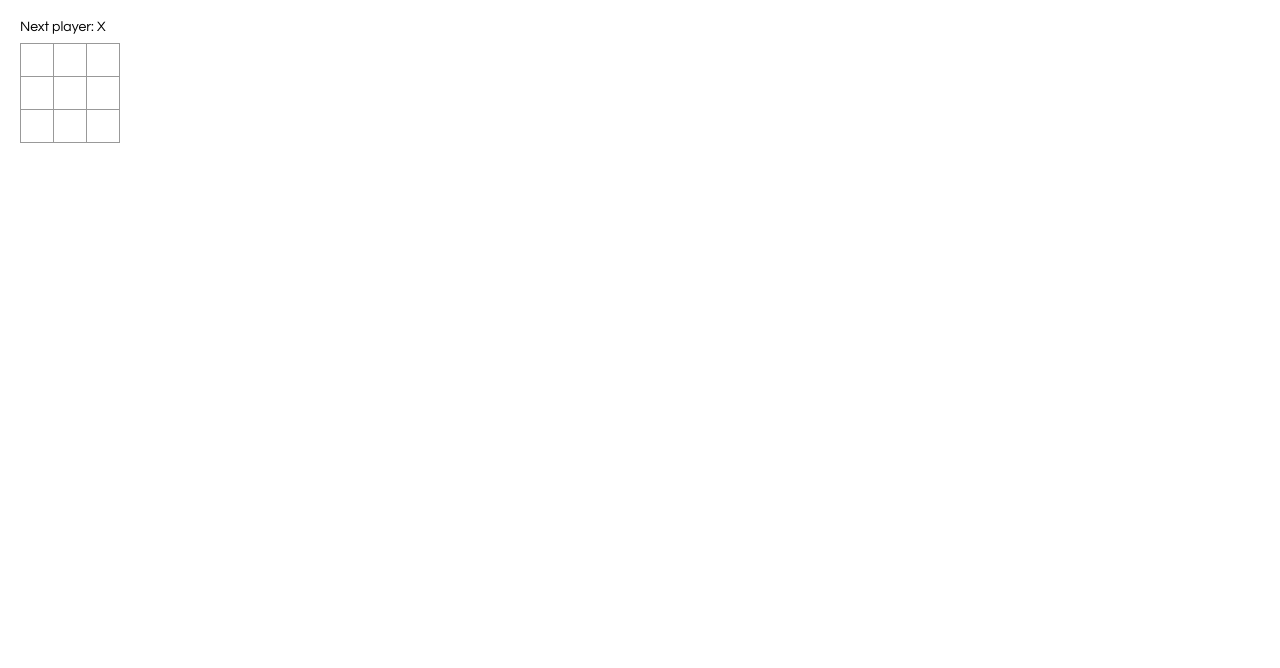
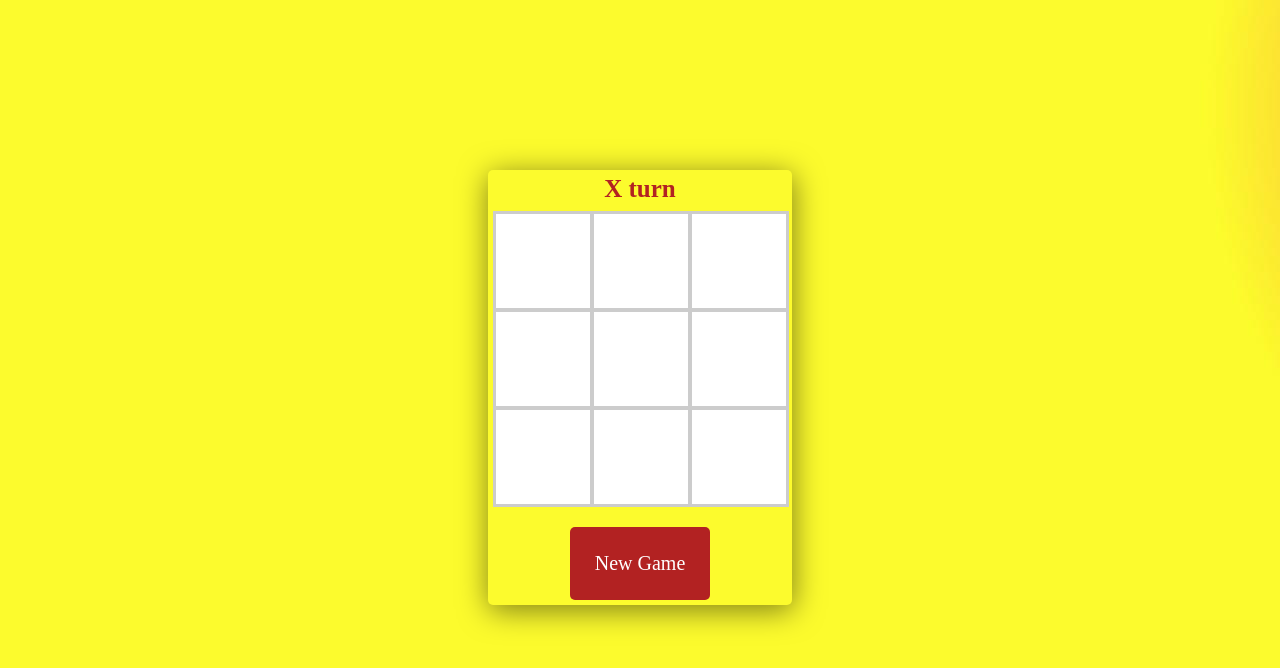
Before and after one commit to hulchenko/react-tic-tac-toe, a React app in the folder my-app/: page / in a window 1280 px wide. Built offline with nearby package versions, Linux system fonts and the light colour scheme; a web font is replaced by a local one.

Commit message:
finalize code, add css

```diff
--- a/my-app/src/index.css
+++ b/my-app/src/index.css
@@ -1,5 +1,17 @@
+@import url('https://fonts.googleapis.com/css2?family=Londrina+Solid&display=swap');
+@import url('https://fonts.googleapis.com/css2?family=Londrina+Solid&family=Varela+Round&display=swap');
+
+html {
+  display: flex;
+  align-items: center;
+  justify-content: center;
+  padding-top: 150px;
+}
+
 body {
-  font: 14px 'Century Gothic', Futura, sans-serif;
+  background-image: url('22555.png');
+  font-family: 'Londrina Solid', cursive;
+  font: 14px;
   margin: 20px;
 }
 
@@ -15,22 +27,31 @@ ul {
 }
 
 .status {
+  color: firebrick;
   margin-bottom: 10px;
+  font-weight: bold;
+  font-size: 25px;
 }
 
 .square {
+  font-family: 'Londrina Solid', cursive;
+  font-family: 'Varela Round', sans-serif;
+  color: firebrick;
   background: #fff;
-  border: 1px solid #999;
+  border: 3px solid #ccc;
   float: left;
-  font-size: 24px;
+  font-size: 50px;
   font-weight: bold;
-  line-height: 34px;
-  height: 34px;
-  margin-right: -1px;
-  margin-top: -1px;
+  height: 100px;
+  margin-right: -2px;
+  margin-top: -2px;
   padding: 0;
   text-align: center;
-  width: 34px;
+  width: 100px;
+}
+
+.square:hover {
+  background-color: rgb(245, 243, 243);
 }
 
 .square:focus {
@@ -44,8 +65,36 @@ ul {
 .game {
   display: flex;
   flex-direction: row;
+  align-items: center;
+  justify-content: center;
+  text-align: center;
+}
+
+.test {
+  background-color: transparent;
+  padding: 5px;
+  border-radius: 5px;
+  box-shadow: 1px 5px 30px rgba(0, 0, 0, 0.5);
 }
 
 .game-info {
   margin-left: 20px;
 }
+
+.reset {
+  font-family: 'Londrina Solid', cursive;
+  font-size: 20px;
+  border: none;
+  border-radius: 5px;
+  padding: 25px;
+  margin-top: 20px;
+  background-color: firebrick;
+  color: white;
+  cursor: pointer;
+  outline: none;
+}
+
+.reset:hover {
+  transform: scale(0.98);
+  background-color: rgb(178, 34, 34, 0.9);
+}
--- a/my-app/src/index.js
+++ b/my-app/src/index.js
@@ -2,14 +2,12 @@ import React from 'react';
 import ReactDOM from 'react-dom';
 import './index.css';
 
-class Square extends React.Component {
-  render() {
-    return (
-      <button className="square" onClick={() => this.props.onClick()}>
-        {this.props.value}
-      </button>
-    );
-  }
+function Square(props) {
+  return (
+    <button className="square" onClick={props.onClick}>
+      {props.value}
+    </button>
+  );
 }
 
 class Board extends React.Component {
@@ -17,13 +15,17 @@ class Board extends React.Component {
     super(props);
     this.state = {
       squares: Array(9).fill(null),
+      xIsNext: true,
     };
   }
 
   handleClick(i) {
-    const squares = this.state.squares.slice();
-    squares[i] = 'X';
-    this.setState({ squares: squares });
+    const squares = this.state.squares.slice(); /* immutability. new array created to modify, instead of the existing */
+    if (calculateWinner(squares) || squares[i]) {
+      return;
+    }
+    squares[i] = this.state.xIsNext ? 'X' : 'O';
+    this.setState({ squares: squares, xIsNext: !this.state.xIsNext });
   }
 
   renderSquare(i) {
@@ -35,10 +37,16 @@ class Board extends React.Component {
     );
   }
   render() {
-    const status = 'Next player: X';
+    const winner = calculateWinner(this.state.squares);
+    let status;
+    if (winner) {
+      status = 'Winner: ' + winner;
+    } else {
+      status = (this.state.xIsNext ? 'X' : 'O') + ' turn';
+    }
 
     return (
-      <div>
+      <div className="test">
         <div className="status">{status}</div>
         <div className="board-row">
           {this.renderSquare(0)}
@@ -55,6 +63,9 @@ class Board extends React.Component {
           {this.renderSquare(7)}
           {this.renderSquare(8)}
         </div>
+        <button className="reset" onClick={() => window.location.reload()}>
+          New Game
+        </button>
       </div>
     );
   }
@@ -67,10 +78,6 @@ class Game extends React.Component {
         <div className="game-board">
           <Board />
         </div>
-        <div className="game-info">
-          <div>{/* status */}</div>
-          <ol>{/* TODO */}</ol>
-        </div>
       </div>
     );
   }
@@ -79,3 +86,23 @@ class Game extends React.Component {
 // ========================================
 
 ReactDOM.render(<Game />, document.getElementById('root'));
+
+function calculateWinner(squares) {
+  const lines = [
+    [0, 1, 2],
+    [3, 4, 5],
+    [6, 7, 8],
+    [0, 3, 6],
+    [1, 4, 7],
+    [2, 5, 8],
+    [0, 4, 8],
+    [2, 4, 6],
+  ];
+  for (let i = 0; i < lines.length; i++) {
+    const [a, b, c] = lines[i];
+    if (squares[a] && squares[a] === squares[b] && squares[a] === squares[c]) {
+      return squares[a];
+    }
+  }
+  return null;
+}
```
Also changed, not shown: my-app/src/22555.png (added).
